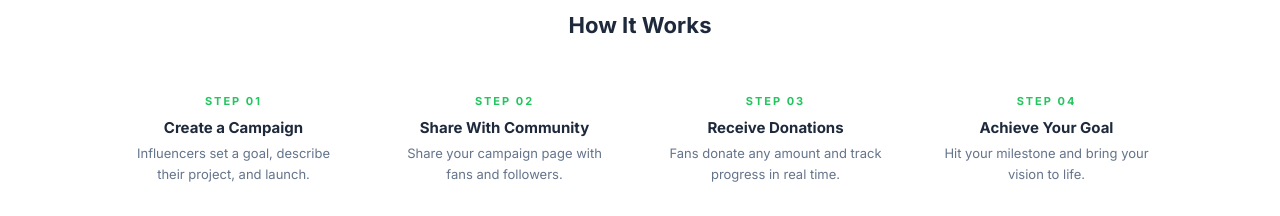
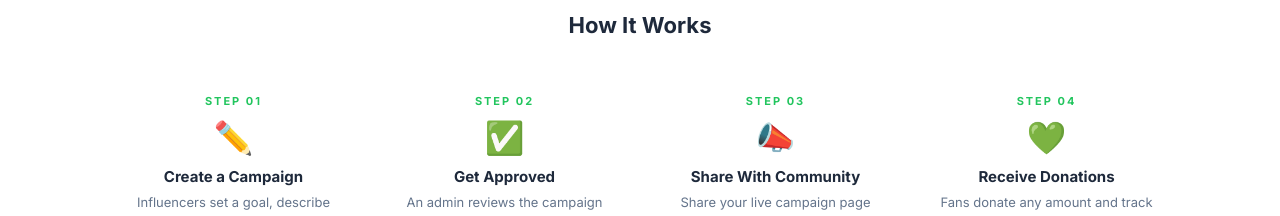
Before and after one commit to lashachuboHolder/WebPro, a React (Create React App) app in the folder FundStart/frontend/: page / in a window 1280 px wide. Shown: the part 722-938 px from the top of the page. Built offline with nearby package versions, Linux system fonts and the light colour scheme; no server answers.

Commit message:
Update Home.js

```diff
--- a/FundStart/frontend/src/Home.js
+++ b/FundStart/frontend/src/Home.js
@@ -68,10 +68,10 @@ const Home = () => {
           <h2 className="section-title" style={{ textAlign: 'center' }}>How It Works</h2>
           <div className="steps-grid">
             {[
-              { step: '01', title: 'Create a Campaign', desc: 'Influencers set a goal, describe their project, and launch.' },
-              { step: '02', title: 'Share With Community', desc: 'Share your campaign page with fans and followers.' },
-              { step: '03', title: 'Receive Donations', desc: 'Fans donate any amount and track progress in real time.' },
-              { step: '04', title: 'Achieve Your Goal', desc: 'Hit your milestone and bring your vision to life.' },
+              { step: '01', icon: '✏️', title: 'Create a Campaign', desc: 'Influencers set a goal, describe their project, and save it as a draft.' },
+              { step: '02', icon: '✅', title: 'Get Approved', desc: 'An admin reviews the campaign and publishes it once it\'s ready.' },
+              { step: '03', icon: '📣', title: 'Share With Community', desc: 'Share your live campaign page with fans and followers.' },
+              { step: '04', icon: '💚', title: 'Receive Donations', desc: 'Fans donate any amount and track progress in real time.' },
             ].map(s => (
               <div key={s.step} className="step-card">
                 <div className="step-number">STEP {s.step}</div>
```
